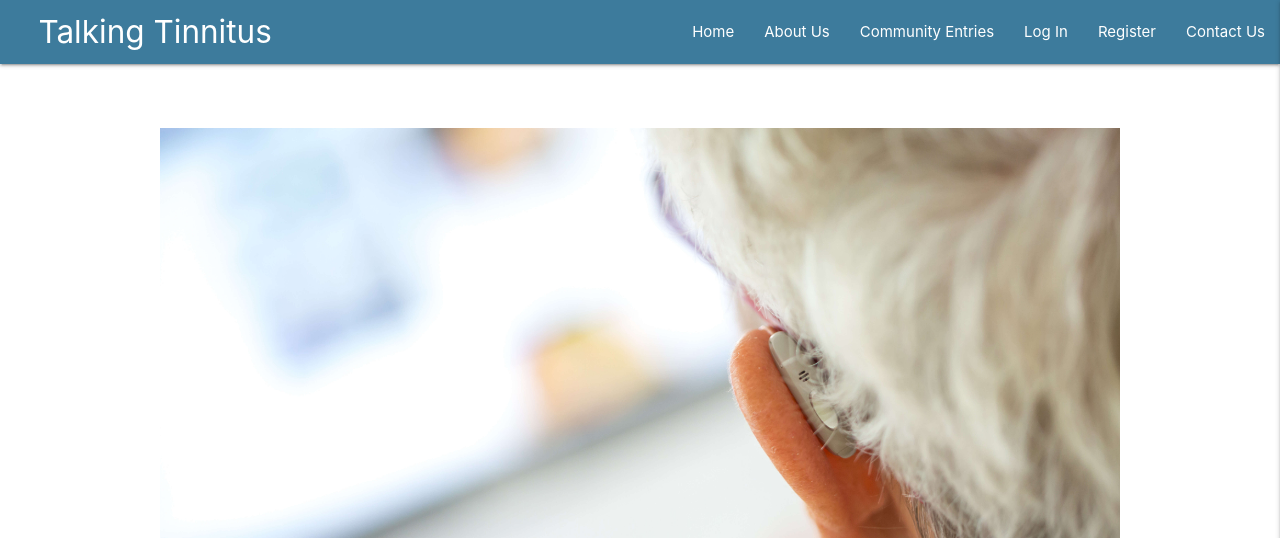
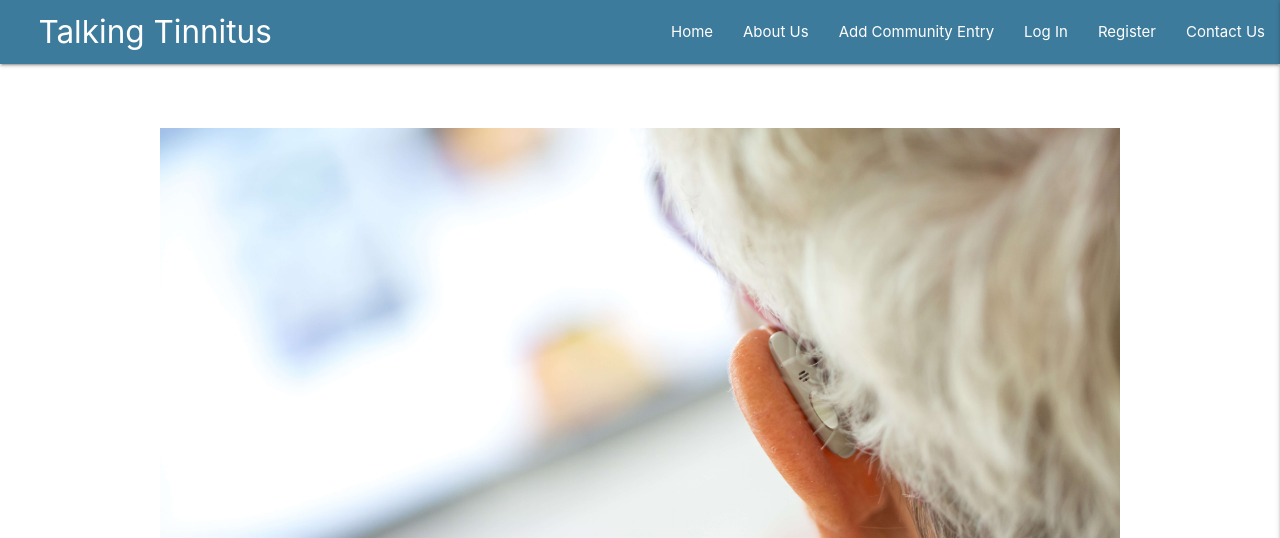
Before and after one commit to AndrewH1188/talking-tinnitus-ms3, a Flask app: page /about in a window 1280 px wide. Shown: the top 538 px of the page. Run offline with Flask 2, Linux system fonts and the light colour scheme; some libraries are stand-ins or nearby versions.

Commit message:
Adding more links to my base.html file, as well as a temporary order change for the add community entry link whilst this is being styled.

```diff
--- a/templates/base.html
+++ b/templates/base.html
@@ -27,16 +27,17 @@
                 <ul class="right hide-on-med-and-down">
                     <li><a href="{{ url_for('home') }}">Home</a></li>
                     <li><a href="{{ url_for('about') }}">About Us</a></li>
-                    <li><a href="{{ url_for('get_entry') }}">Community Entries</a></li>
+                    <li><a href="{{ url_for('add_entry') }}">Add Community Entry</a></li>
                     {% if session.user %}
                         <li><a href="#">Profile</a></li>
-                        <li><a href="#">New Task</a></li>
+                        <li><a href="{{ url_for('get_entry') }}">Community Entries</a></li>
+
                     {% if session.user|lower == "admin"|lower %}
                             <li><a href="#">Manage Categories</a></li>
                     {% endif%}
-                        <li><a href="#">Log Out</a></li>
+                        <li><a href="{{ url_for('logout') }}">Log Out</a></li>
                     {% else %}
-                        <li><a href="#">Log In</a></li>
+                        <li><a href="{{ url_for('login') }}">Log In</a></li>
                         <li><a href="{{ url_for('register') }}">Register</a></li>
                     {% endif %}
                     <li><a href="{{ url_for('contact') }}">Contact Us</a></li>
@@ -49,16 +50,16 @@
             <li><h4 class ="center-align logo">Talking Tinnitus</h4></li>
                     <li><a href="{{ url_for('home') }}">Home</a></li>
                     <li><a href="{{ url_for('about') }}">About Us</a></li>
-                    <li><a href="{{ url_for('get_entry') }}">Community Entries</a></li>
                     {% if session.user %}
                         <li><a href="#">Profile</a></li>
-                        <li><a href="#">New Task</a></li>
+                        <li><a href="{{ url_for('get_entry') }}">Community Entries</a></li>
+                        <li><a href="{{ url_for('add_entry') }}">Add Community Entry</a></li>
                     {% if session.user|lower == "admin"|lower %}
                             <li><a href="#">Manage Categories</a></li>
                     {% endif%}
-                        <li><a href="#">Log Out</a></li>
+                        <li><a href="{{ url_for('logout') }}">Log Out</a></li>
                     {% else %}
-                        <li><a href="#">Log In</a></li>
+                        <li><a href="{{ url_for('login') }}">Log In</a></li>
                         <li><a href="{{ url_for('register') }}">Register</a></li>
 
                     {% endif %}
```
